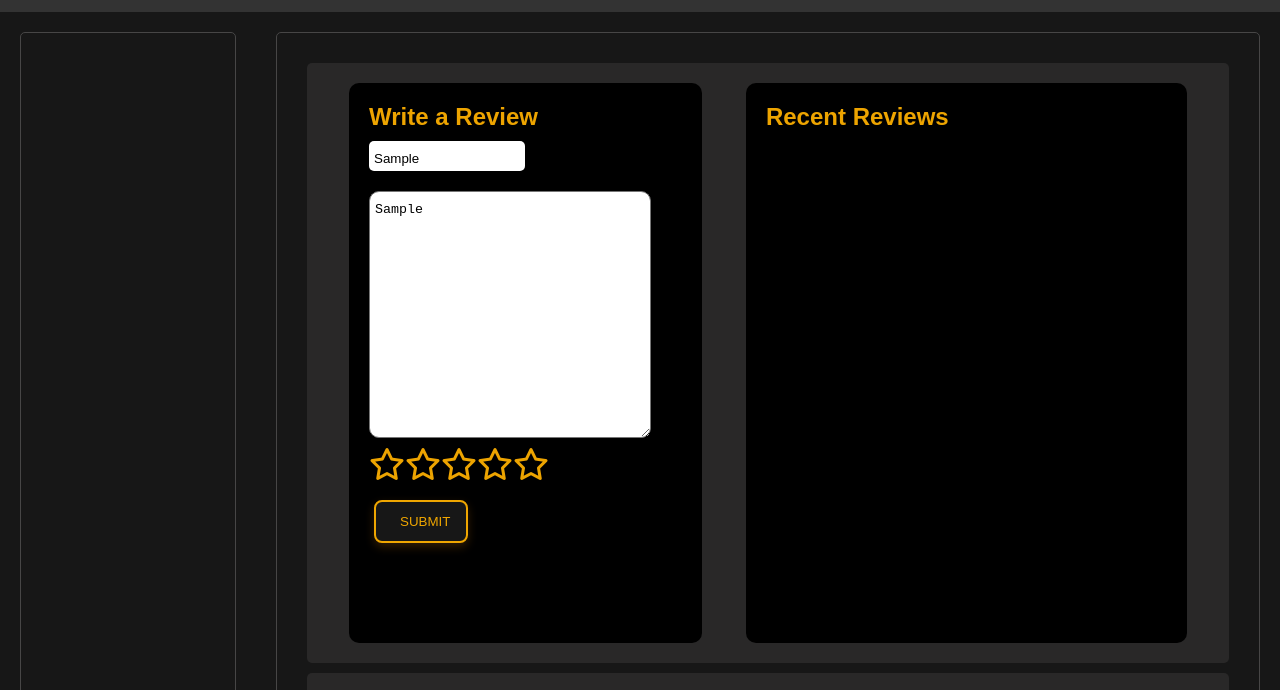
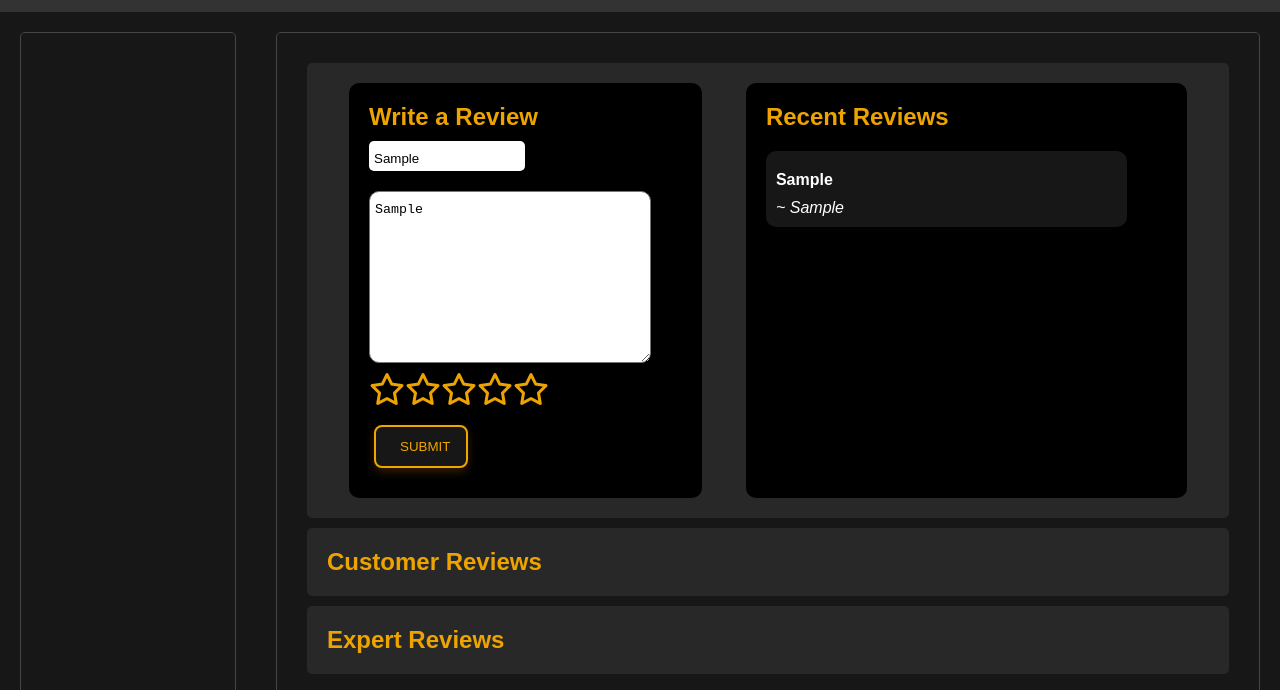
Before and after one commit to rambhardwajj/Machine-Coding, a plain HTML site: page DOM/Review Collector/index.html in a window 1280 px wide. Both pictures are taken after typing "Sample", "Sample" into the empty fields and a click on the button "SUBMIT". Shown: the part 92-782 px from the top of the page. Drawn offline with Linux system fonts and the light colour scheme.

Commit message:
added the dom phase 1

```diff
--- a/DOM/Review Collector/index.css
+++ b/DOM/Review Collector/index.css
@@ -127,7 +127,7 @@ body {
 .revs{
     display: flex;
     justify-content: space-around;
-    height: 70vh;
+    max-height: 100vh;
 }
 .review-form{
     width: 40%;
@@ -158,6 +158,8 @@ body {
     padding:20px;
     border-radius: 10px;
     background-color: black;
+    max-height: 70vh;
+    overflow-y: auto;
 }
 .button {
     width: 30%;
@@ -176,5 +178,26 @@ body {
     transform: translateY(-2px);
 }
 .button:active {
-    transform: translateY(50px);
+    transform: translateY(30px);
   }
+
+.js-rec-review{
+    position: relative;
+    padding: 10px;
+    margin-top: 20px;
+    background-color: #171717;
+    width: 90%;
+    color: white;
+    border-radius: 10px;
+    transition: all 0.2s ease-in-out;
+}
+.js-para{
+    padding: 10px  10px 10px 0px ;
+    font-weight: bold;
+}
+.js-rec-review:hover{
+    transform: translate(10px) scale(1.1)
+}
+.js-name{
+    font-style: italic;
+}
--- a/DOM/Review Collector/index.html
+++ b/DOM/Review Collector/index.html
@@ -41,7 +41,7 @@
                     <div class="review-form">
                         <h1>Write a Review</h1>
                         <input id="username" type="text" placeholder="Your Name" >
-                        <textarea id="area" placeholder="Write your review here..." rows="15" ></textarea>
+                        <textarea id="area" placeholder="Write your review here..." rows="10" ></textarea>
                         <div id="starRating" class="stars">
                             <i class="fa-regular fa-star stars" id="one-star"></i>
                             <i class="fa-regular fa-star stars" id="two-star"></i>
@@ -54,7 +54,7 @@
 
                         </div>
                     </div>
-                    <div class="review-display">
+                    <div id="review-display" class="review-display">
                         <h1>Recent Reviews</h1>
 
                     </div>
--- a/DOM/Review Collector/index.js
+++ b/DOM/Review Collector/index.js
@@ -2,25 +2,38 @@ const nameDisplay = document.getElementById('username')
 const textArea = document.getElementById('area')
 const submitBtn = document.getElementById('submitBtn')
 
-const custReviewSection = document.getElementById('cust-reviews');
+const recentReview = document.getElementById('review-display');
 
-console.log(nameDisplay, textArea, submitBtn, custReviewSection)
+console.log(nameDisplay, textArea, submitBtn, recentReview)
 
 submitBtn.addEventListener('click', ()=>{
-    const userName = nameDisplay.value;
+    let userName = '~ ' +  nameDisplay.value;
+    if( userName == '~ ') {
+        userName = userName + "Anonymous";
+    }
     const userReview = textArea.value;
+    if(userReview.length ==0){
+        window.alert('Review toh daalo bhaisab')
+        return;
+    }
 
-    const reviewCard = document.createElement('div')
+    const recReviewCard = document.createElement('div')
     const subStars = document.createElement('div')
-    const para = document.createElement('span');
+    const para = document.createElement('div');
     const nameSpan = document.createElement('span')
 
     para.innerText = userReview;
     nameSpan.innerText = userName;
 
-    reviewCard.appendChild(subStars);
-    reviewCard.appendChild(para);
-    reviewCard.appendChild(nameSpan)
-    // console.log(reviewCard)
+    recReviewCard.appendChild(subStars);
+    recReviewCard.appendChild(para);
+    recReviewCard.appendChild(nameSpan)
+    console.log(recReviewCard)
+
+    recReviewCard.classList.add('js-rec-review')
+    para.classList.add('js-para')
+    nameSpan.classList.add('js-name')
+
+    recentReview.appendChild(recReviewCard)
 
 })
```
